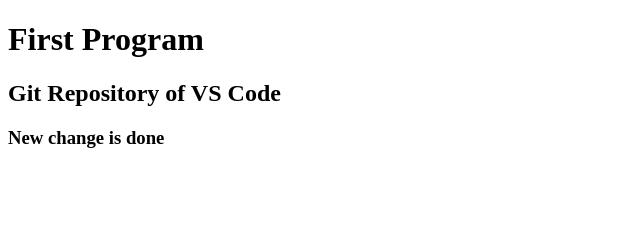
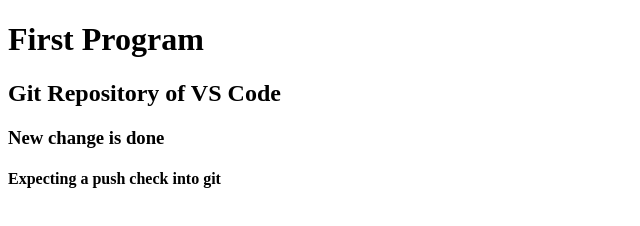
Before and after one commit to Allavudeen/demo, a plain HTML site: page index.html in a window 1280 px wide. Shown: the whole page, without its empty margins (0-640 px from the left). Drawn offline with Linux system fonts and the light colour scheme.

Commit message:
h4 added

```diff
--- a/index.html
+++ b/index.html
@@ -7,5 +7,6 @@
         <h1>First Program</h1>
         <h2>Git Repository of VS Code</h2>
         <h3>New change is done</h3>
+        <h4>Expecting a push check into git</h4>
     </body>
 </html>
```
